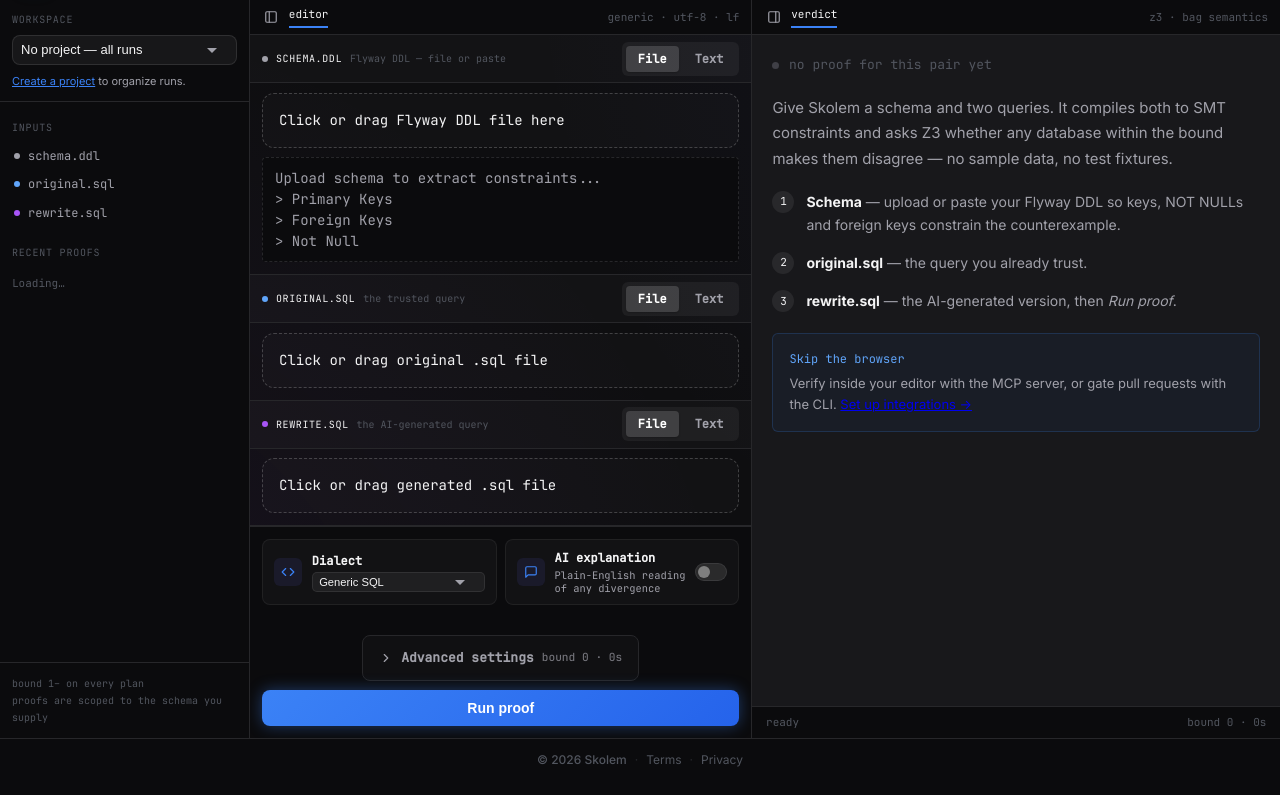
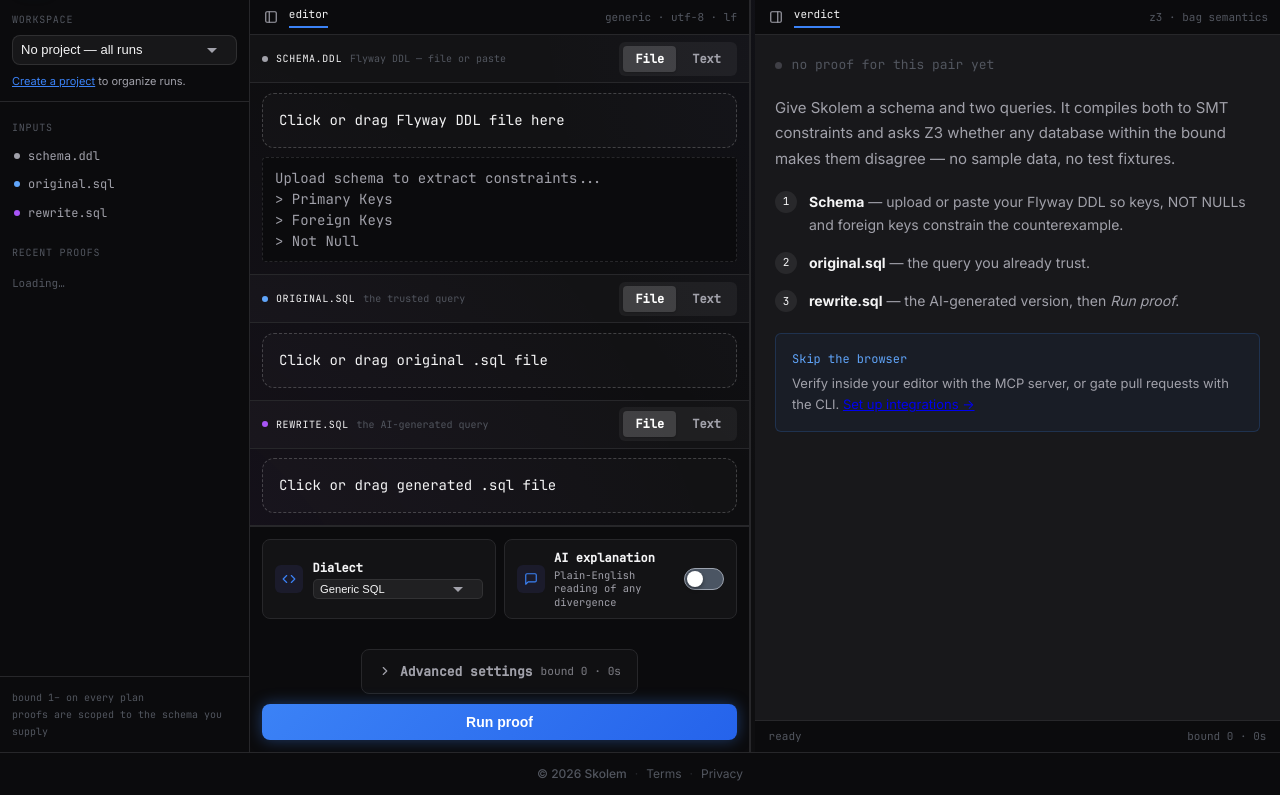
Before and after one commit to NguyenTienDat377/SQLVerify, a Python web app: template web/templates/verify.html in a window 1280 px wide. Shown: the part 48-843 px from the top of the page. Before the commit the page ends 815 px from the top, so only its background shows below. Run offline with Jinja, Linux system fonts and the light colour scheme; the template is opened without the code that fills it, so the values that code supplies are empty; some libraries are stand-ins or nearby versions.

Commit message:
Fix minor UI

```diff
--- a/web/static/css/styles.css
+++ b/web/static/css/styles.css
@@ -3061,7 +3061,7 @@
   min-width: 0;
   min-height: 0;
   display: grid;
-  grid-template-columns: 250px minmax(0, 1fr) minmax(0, 1.05fr);
+  grid-template-columns: 250px var(--editor-width, minmax(0, 1fr)) 5px minmax(0, 1.05fr);
 }
 
 /* Each column scrolls independently — the IDE feel depends on the run bar and
@@ -3089,15 +3089,45 @@
 
 /* Collapse columns so nothing bleeds through. */
 .sk-ws:has(.sk-ws-side.collapsed) {
-  grid-template-columns: 0 minmax(0, 1fr) minmax(0, 1.05fr);
+  grid-template-columns: 0 var(--editor-width, minmax(0, 1fr)) 5px minmax(0, 1.05fr);
 }
 
 .sk-ws:has(.sk-ws-editor.collapsed) {
-  grid-template-columns: 250px 0 minmax(0, 1fr);
+  grid-template-columns: 250px 0 0 minmax(0, 1fr);
 }
 
 .sk-ws:has(.sk-ws-side.collapsed):has(.sk-ws-editor.collapsed) {
-  grid-template-columns: 0 0 minmax(0, 1fr);
+  grid-template-columns: 0 0 0 minmax(0, 1fr);
+}
+
+/* ---- Column Splitter / Resizer ---- */
+.sk-resizer {
+  width: 5px;
+  cursor: col-resize;
+  z-index: 10;
+  background: transparent;
+  border-left: 1px solid var(--panel-border);
+  position: relative;
+  user-select: none;
+  touch-action: none;
+  transition: background 0.15s ease, border-color 0.15s ease, box-shadow 0.15s ease;
+}
+
+.sk-resizer:hover,
+.sk-resizer.is-dragging {
+  background: var(--accent-color);
+  border-color: var(--accent-color);
+  box-shadow: 0 0 8px rgba(59, 130, 246, 0.5);
+}
+
+body.is-resizing {
+  user-select: none !important;
+  cursor: col-resize !important;
+}
+
+body.is-resizing iframe,
+body.is-resizing textarea {
+  pointer-events: none !important;
 }
 
 .sk-ws-side.collapsed,
@@ -3463,15 +3493,15 @@
   display: flex;
   align-items: center;
   gap: 0.6rem;
-  padding: 0.55rem 0.7rem;
+  padding: 0.55rem 0.75rem;
   border-radius: 8px;
-  border: 1px solid rgba(255, 255, 255, 0.06);
+  border: 1px solid var(--panel-border);
   background: rgba(255, 255, 255, 0.03);
-  transition: border-color 0.2s ease, background 0.2s ease;
+  transition: border-color 0.2s ease, background 0.2s ease, box-shadow 0.2s ease;
 }
 
 .sk-control-card:hover {
-  border-color: rgba(255, 255, 255, 0.12);
+  border-color: rgba(255, 255, 255, 0.18);
   background: rgba(255, 255, 255, 0.05);
 }
 
@@ -3534,34 +3564,42 @@
 .sk-toggle-track {
   flex-shrink: 0;
   position: relative;
-  width: 32px;
-  height: 18px;
+  width: 40px;
+  height: 22px;
   border-radius: 999px;
-  background: rgba(255, 255, 255, 0.1);
-  border: 1px solid rgba(255, 255, 255, 0.08);
-  transition: background 0.2s ease, border-color 0.2s ease;
+  background: #4b5563 !important;
+  border: 1px solid #9ca3af !important;
+  transition: background 0.2s ease, border-color 0.2s ease, box-shadow 0.2s ease;
   cursor: pointer;
+}
+
+.sk-control-card:hover .sk-toggle-track,
+.sk-toggle-track:hover {
+  background: #6b7280 !important;
+  border-color: #d1d5db !important;
 }
 
 .sk-toggle-thumb {
   position: absolute;
   top: 2px;
   left: 2px;
-  width: 12px;
-  height: 12px;
+  width: 16px;
+  height: 16px;
   border-radius: 999px;
-  background: rgba(255, 255, 255, 0.4);
-  transition: transform 0.2s ease, background 0.2s ease;
+  background: #ffffff !important;
+  box-shadow: 0 2px 4px rgba(0, 0, 0, 0.4);
+  transition: transform 0.2s cubic-bezier(0.4, 0, 0.2, 1), background 0.2s ease;
 }
 
 .sk-toggle-input:checked + .sk-toggle-track {
-  background: var(--accent-color);
-  border-color: var(--accent-color);
+  background: #3b82f6 !important;
+  border-color: #3b82f6 !important;
+  box-shadow: 0 0 10px rgba(59, 130, 246, 0.5);
 }
 
 .sk-toggle-input:checked + .sk-toggle-track .sk-toggle-thumb {
-  transform: translateX(14px);
-  background: #fff;
+  transform: translateX(18px);
+  background: #ffffff !important;
 }
 
 .sk-toggle-input:focus-visible + .sk-toggle-track {
--- a/web/templates/verify.html
+++ b/web/templates/verify.html
@@ -332,6 +332,9 @@
     </form>
   </section>
 
+  <!-- ── Column Splitter (Draggable Resizer) ── -->
+  <div class="sk-resizer" id="resizer-editor" title="Drag to resize columns (double-click to reset)"></div>
+
   <!-- ── Column 3: results ── -->
   <section class="sk-ws-results">
     <div class="sk-ws-chrome">
@@ -638,5 +641,74 @@
     });
     sync();
   })();
+
+  // ── Column Resizer ────────────────────────────────────────────────────────
+  (function initColumnResizer() {
+    const resizer = document.getElementById("resizer-editor");
+    const container = document.querySelector(".sk-ws");
+    const editor = document.querySelector(".sk-ws-editor");
+    const sidebar = document.getElementById("left-panel");
+    if (!resizer || !container || !editor) return;
+
+    const savedWidth = localStorage.getItem("skolem_editor_width");
+    if (savedWidth) {
+      container.style.setProperty("--editor-width", savedWidth + "px");
+    }
+
+    let isDragging = false;
+
+    function onPointerDown(e) {
+      isDragging = true;
+      resizer.classList.add("is-dragging");
+      document.body.classList.add("is-resizing");
+      e.preventDefault();
+    }
+
+    function onPointerMove(e) {
+      if (!isDragging) return;
+
+      const containerRect = container.getBoundingClientRect();
+      const clientX = e.touches ? e.touches[0].clientX : e.clientX;
+
+      const sideWidth = sidebar && !sidebar.classList.contains("collapsed")
+        ? sidebar.getBoundingClientRect().width
+        : 0;
+
+      let editorWidth = clientX - containerRect.left - sideWidth;
+
+      const minEditorWidth = 200;
+      const maxEditorWidth = containerRect.width - sideWidth - 250;
+
+      editorWidth = Math.max(minEditorWidth, Math.min(editorWidth, maxEditorWidth));
+
+      if (editor.classList.contains("collapsed")) {
+        editor.classList.remove("collapsed");
+      }
+
+      container.style.setProperty("--editor-width", editorWidth + "px");
+      localStorage.setItem("skolem_editor_width", editorWidth);
+    }
+
+    function onPointerUp() {
+      if (!isDragging) return;
+      isDragging = false;
+      resizer.classList.remove("is-dragging");
+      document.body.classList.remove("is-resizing");
+    }
+
+    resizer.addEventListener("mousedown", onPointerDown);
+    resizer.addEventListener("touchstart", onPointerDown, { passive: false });
+
+    resizer.addEventListener("dblclick", () => {
+      container.style.removeProperty("--editor-width");
+      localStorage.removeItem("skolem_editor_width");
+    });
+
+    window.addEventListener("mousemove", onPointerMove);
+    window.addEventListener("touchmove", onPointerMove, { passive: false });
+
+    window.addEventListener("mouseup", onPointerUp);
+    window.addEventListener("touchend", onPointerUp);
+  })();
 </script>
 {% endblock %}
```
Also changed, not shown: tests/test_webhook.py (deleted, +0 -56 lines).
